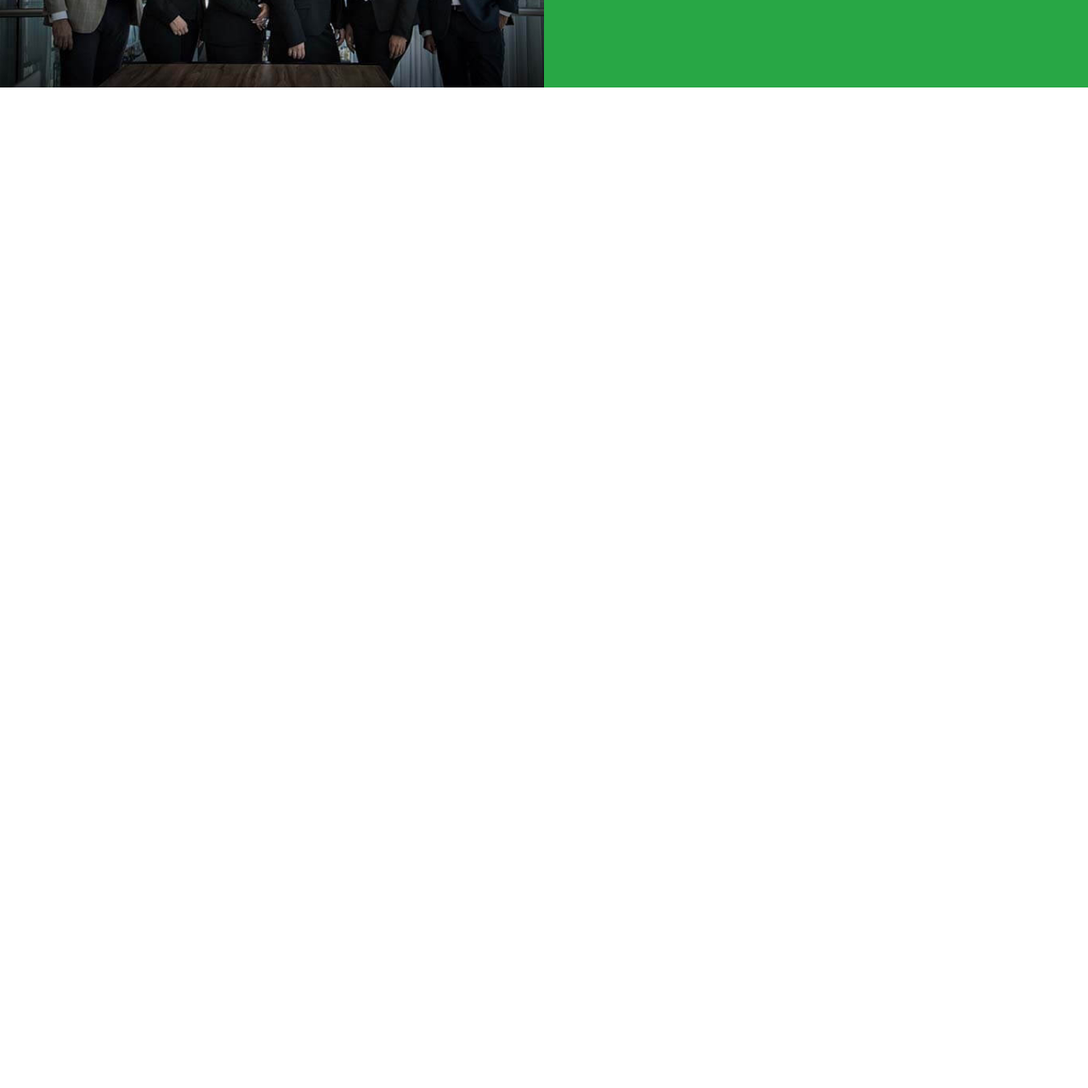
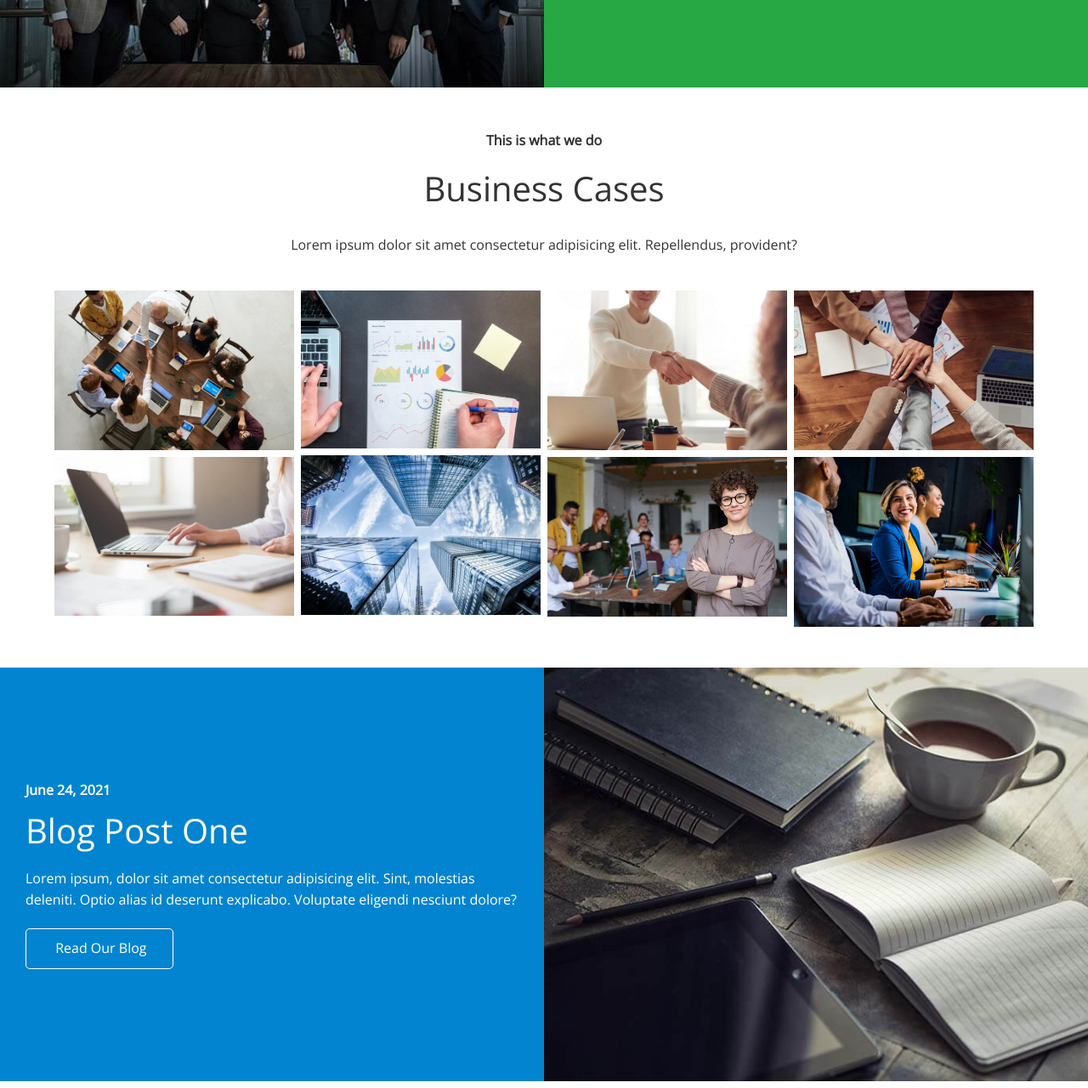
Before and after one commit to JaicB/csshtml-trav-proj, a plain HTML site: page Edge-Ledger/edgeledger_website/index.html in a window 1280 px wide. Shown: the part 1416-2697 px from the top of the page at 85% size. Before the commit the page ends 1526 px from the top, so only its background shows below. Drawn offline with nearby package versions, Linux system fonts and the light colour scheme.

Commit message:
0615 edge 4

```diff
--- a/Edge-Ledger/edgeledger_website/css/style.css
+++ b/Edge-Ledger/edgeledger_website/css/style.css
@@ -127,3 +127,7 @@
     border-radius: 50%;
     margin-bottom: 15px;
 }
+
+.cases img:hover {
+    opacity: 0.7;
+}
--- a/Edge-Ledger/edgeledger_website/css/utilities.css
+++ b/Edge-Ledger/edgeledger_website/css/utilities.css
@@ -61,6 +61,10 @@
 }
 
 /* Flex Columns */
+.flex-columns.flex-reverse .row {
+    flex-direction: row-reverse;
+}
+
 .flex-columns .row {
     display: flex;
     flex-direction: row;
@@ -106,3 +110,35 @@
 .flex-columns p {
     margin: 20px 0;
 }
+
+/* Section Header */
+.section-header {
+    padding: 30px;
+    display: flex;
+    flex-direction: column;
+    align-items: center;
+    justify-content: center;
+    text-align: center;
+}
+
+.section-header h2 {
+    font-size: 40px;
+    margin: 20px 0;
+}
+
+.section-padding {
+    padding: 20px 20px 40px;
+}
+
+/* Flex Grid */
+.flex-grid .row {
+    display: flex;
+    flex-wrap: wrap;
+    padding: 0 40px;
+}
+
+.flex-grid .column {
+    flex: 25%;
+    max-width: 25%;
+    padding: 0 4px;
+}
--- a/Edge-Ledger/edgeledger_website/index.html
+++ b/Edge-Ledger/edgeledger_website/index.html
@@ -78,7 +78,8 @@
           <div class="column-2 bg-primary">
             <h4>What you are looking for</h4>
             <h2>We provide bespoke solutions</h2>
-          <p>Lorem ipsum, dolor sit amet consectetur adipisicing elit. Sint, molestias deleniti. Optio alias id deserunt
+            <p>Lorem ipsum, dolor sit amet consectetur adipisicing elit. Sint, molestias deleniti. Optio alias id
+              deserunt
               explicabo. Voluptate eligendi nesciunt dolore?</p>
             <a href="#" class="btn btn-outline">
               <i class="fas fa-chevron"></i>
@@ -87,6 +88,54 @@
         </div>
       </div>
     </section>
+
+    <!-- Cases -->
+    <section id="cases" class="cases flex-grid section-padding">
+      <header class="section-header">
+        <h4>This is what we do</h4>
+        <h2>Business Cases</h2>
+        <p>Lorem ipsum dolor sit amet consectetur adipisicing elit. Repellendus, provident?</p>
+      </header>
+      <div class="row">
+        <div class="column">
+          <img src="images/cases/cases1.jpg" alt="">
+          <img src="images/cases/cases2.jpg" alt="">
+        </div>
+        <div class="column">
+          <img src="images/cases/cases3.jpg" alt="">
+          <img src="images/cases/cases4.jpg" alt="">
+        </div>
+        <div class="column">
+          <img src="images/cases/cases5.jpg" alt="">
+          <img src="images/cases/cases6.jpg" alt="">
+        </div>
+        <div class="column">
+          <img src="images/cases/cases7.jpg" alt="">
+          <img src="images/cases/cases8.jpg" alt="">
+        </div>
+      </div>
+    </section>
+
+    <!-- Blog -->
+    <section id="blog" class="blog flex-columns flex-reverse">
+      <div class="row">
+        <div class="column">
+          <div class="column-1">
+            <img src="images/home/blog.jpg" alt="">
+          </div>
+        </div>
+        <div class="column">
+          <div class="column-2 bg-secondary">
+            <h4>June 24, 2021</h4>
+            <h2>Blog Post One</h2>
+            <p>Lorem ipsum, dolor sit amet consectetur adipisicing elit. Sint, molestias deleniti. Optio alias id deserunt explicabo. Voluptate eligendi nesciunt dolore?</p>
+            <a href="#" class="btn btn-outline">
+              <i class="fas fa-chevron"></i>
+              Read Our Blog</a>
+          </div>
+        </div>
+      </div>
+    </section>
   </main>
 </body>
 
```
Lines whose indentation alone changed are shown as unchanged.
